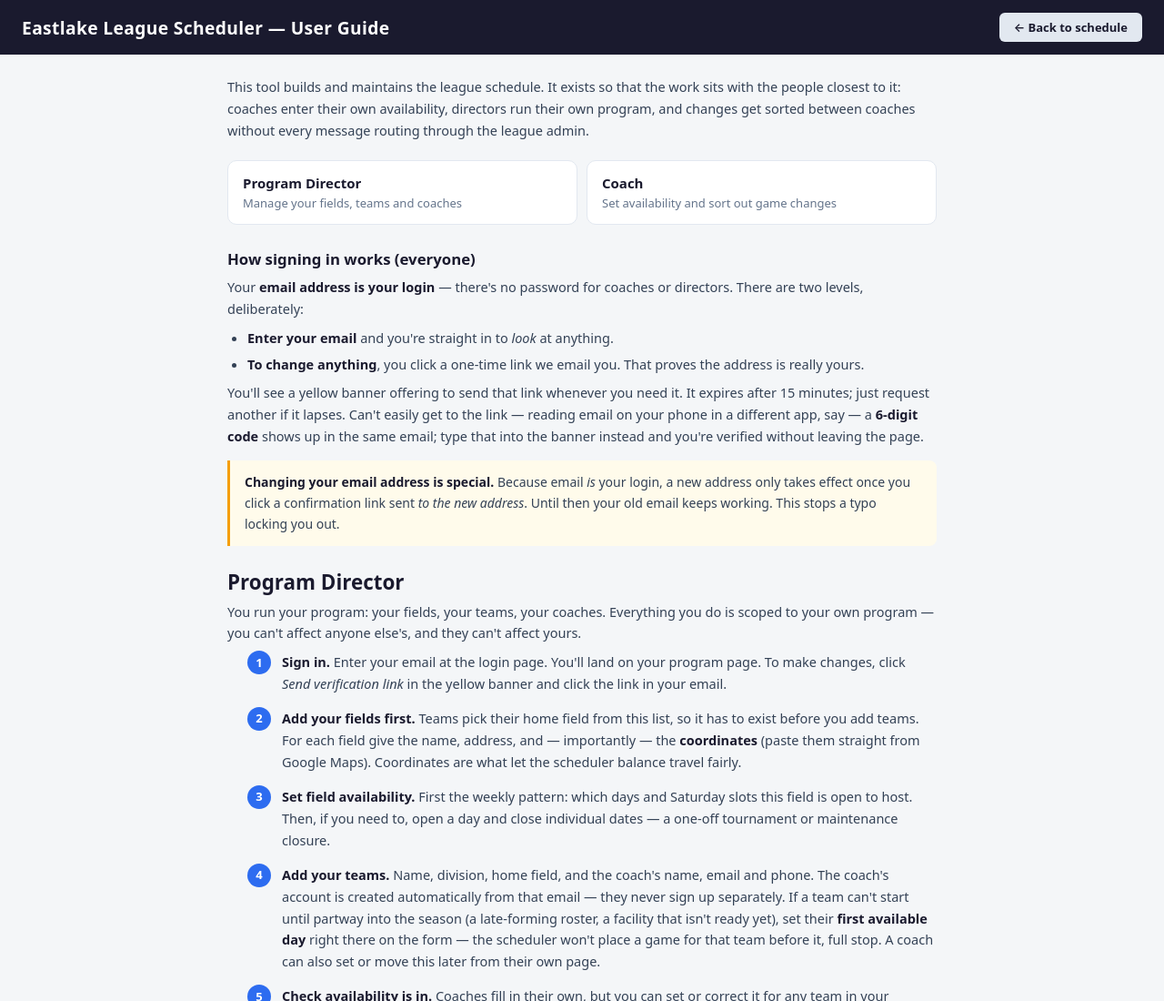
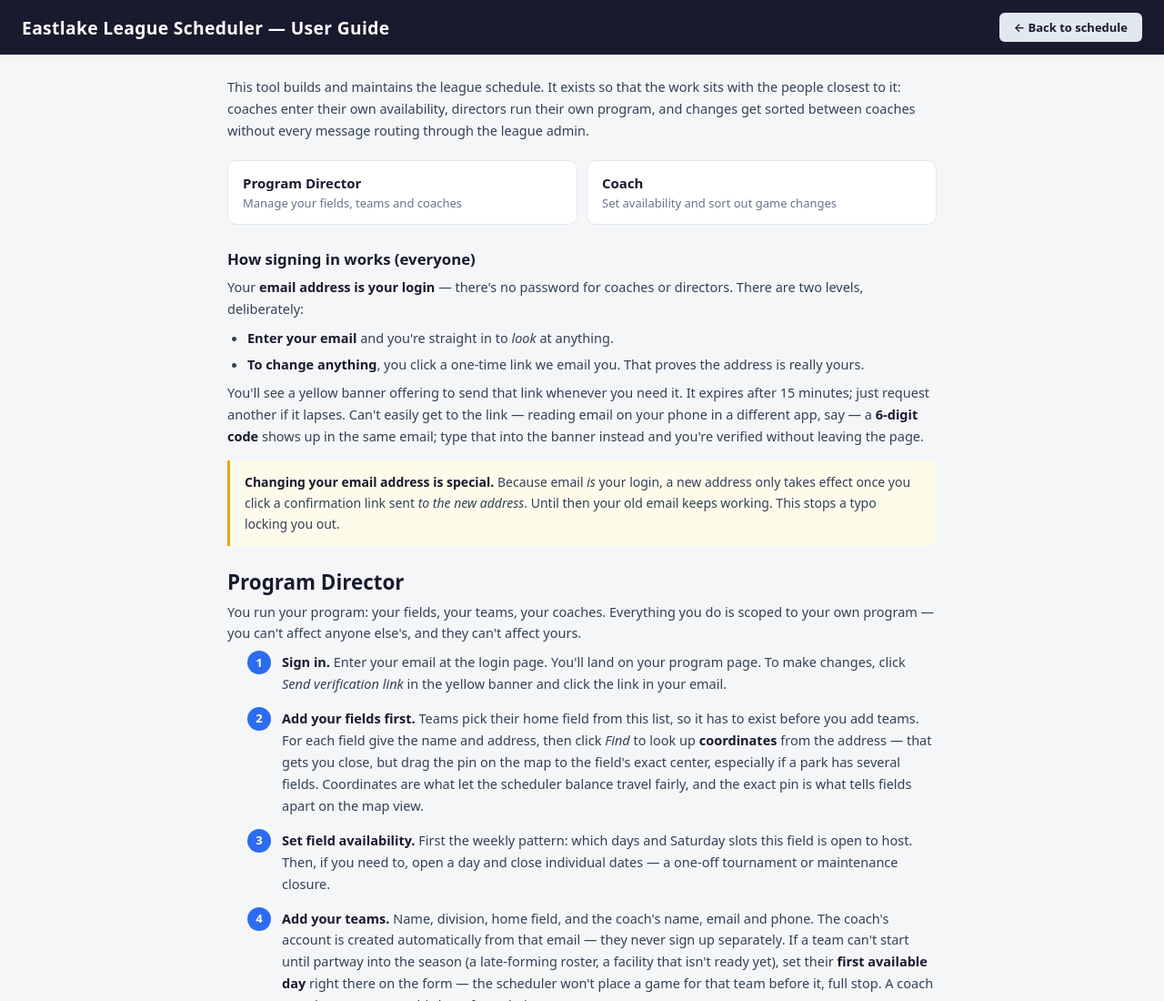
Before and after one commit to tangoromeo86/eastlake-scheduler, a website: page public/guide.html in a window 1280 px wide. Shown: the top 1100 px of the page at 91% size. Drawn offline with Linux system fonts and the light colour scheme.

Commit message:
Update director/admin guides for the new field-location map picker

```diff
--- a/public/guide.html
+++ b/public/guide.html
@@ -86,9 +86,10 @@
       <li><strong>Sign in.</strong> Enter your email at the login page. You'll land on your program page. To make
         changes, click <em>Send verification link</em> in the yellow banner and click the link in your email.</li>
       <li><strong>Add your fields first.</strong> Teams pick their home field from this list, so it has to exist
-        before you add teams. For each field give the name, address, and — importantly — the
-        <strong>coordinates</strong> (paste them straight from Google Maps). Coordinates are what let the
-        scheduler balance travel fairly.</li>
+        before you add teams. For each field give the name and address, then click <em>Find</em> to look up
+        <strong>coordinates</strong> from the address — that gets you close, but drag the pin on the map to the
+        field's exact center, especially if a park has several fields. Coordinates are what let the scheduler
+        balance travel fairly, and the exact pin is what tells fields apart on the map view.</li>
       <li><strong>Set field availability.</strong> First the weekly pattern: which days and Saturday slots this
         field is open to host. Then, if you need to, open a day and close individual dates — a one-off tournament
         or maintenance closure.</li>
```
Also changed, not shown: views/admin-guide.html (+3 -0 lines).
